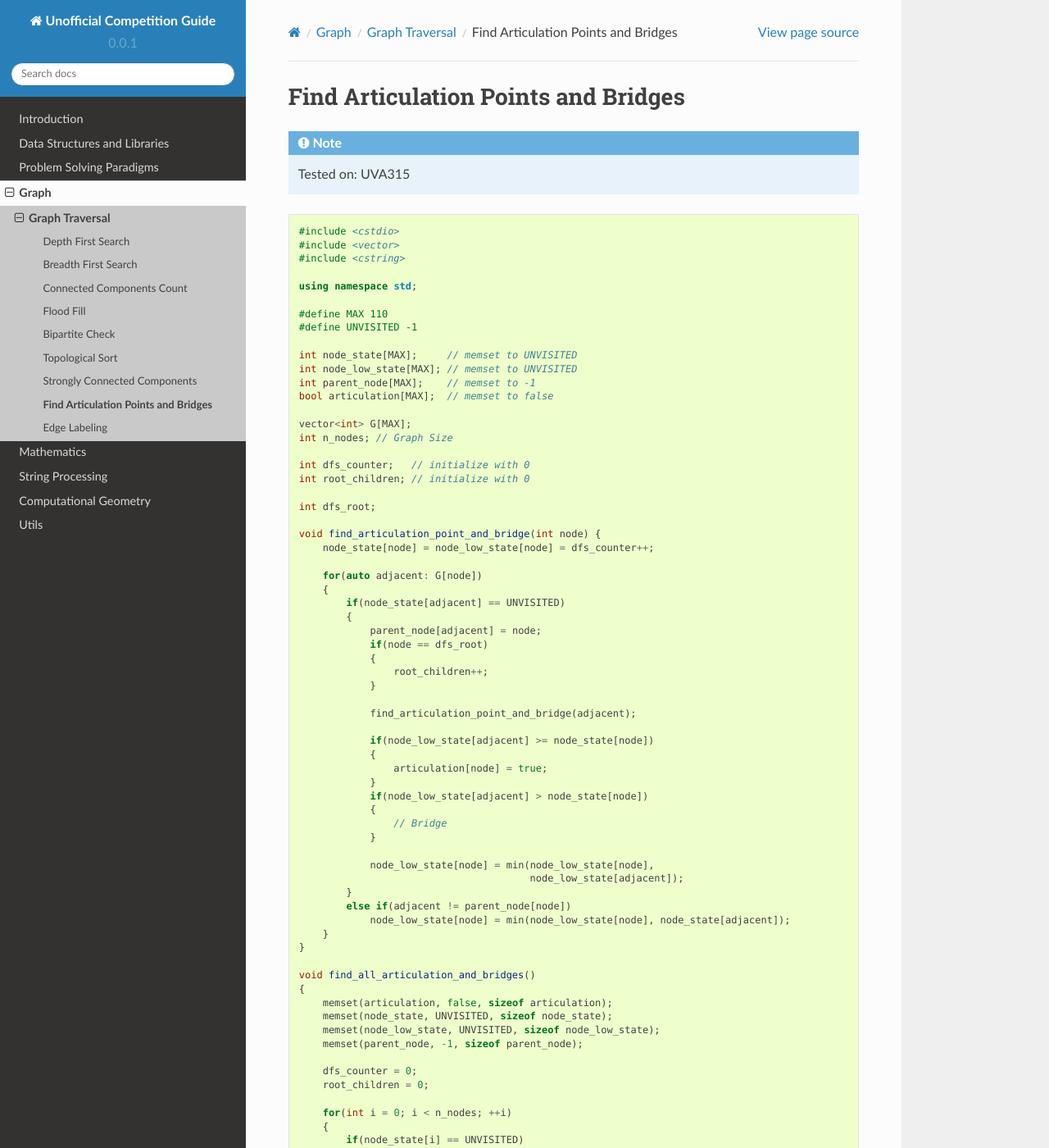
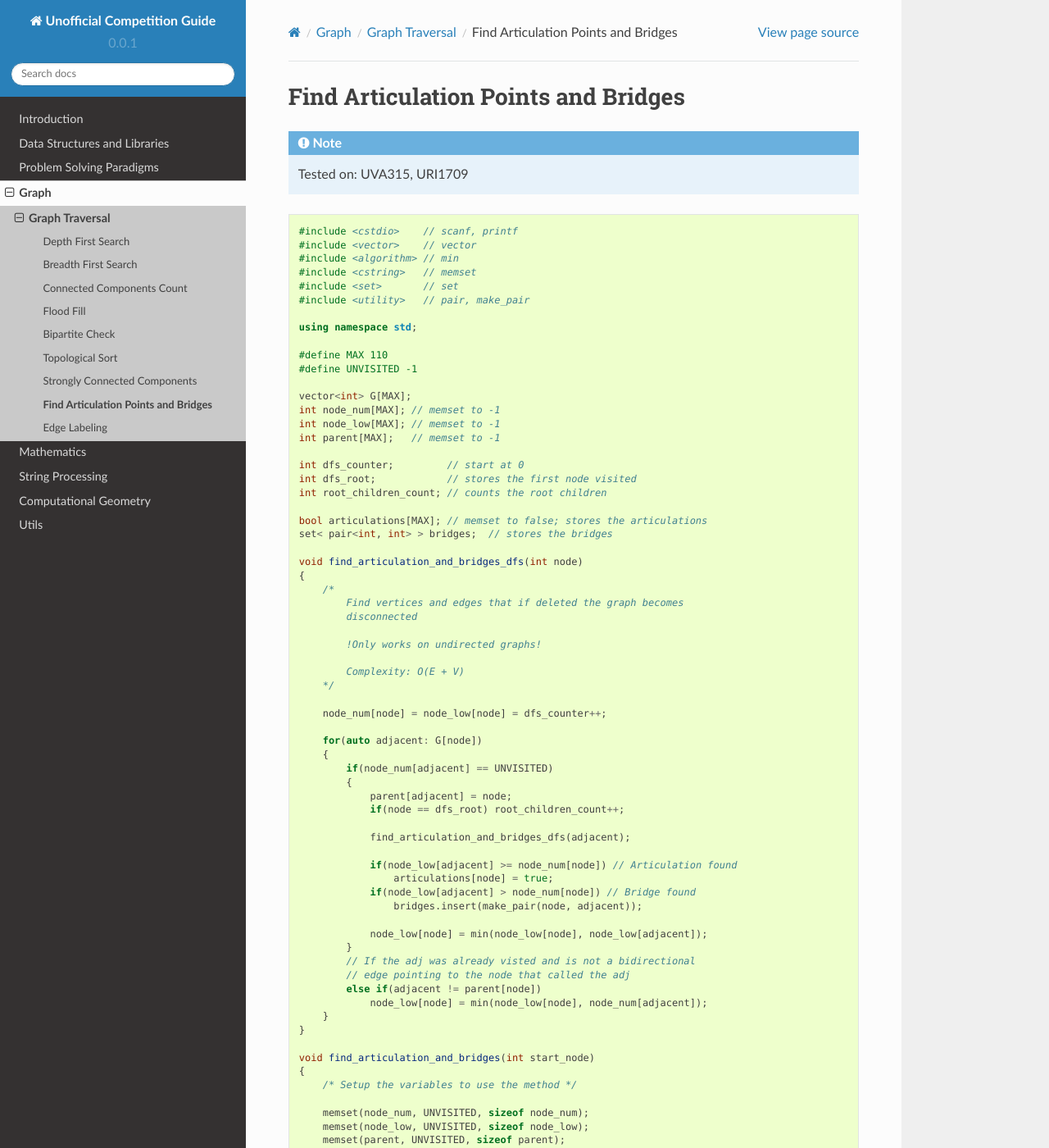
Before and after one commit to MatheusFaria/unofficial-competition-guide, a Sphinx documentation site: the page built from docs/source/find-articulation-points-and-bridges.rst, in a window 1280 px wide and 1400 px high. Shown: the whole window at 82% size. Built offline with Sphinx 7.4.7 and the Read the Docs theme 2.0.0, drawn with Linux system fonts in a browser that asks for light colours; some of the changed text lies outside the part shown.

Commit message:
Updating SCC and find articulations

```diff
--- a/docs/source/find-articulation-points-and-bridges.rst
+++ b/docs/source/find-articulation-points-and-bridges.rst
@@ -3,86 +3,86 @@ Find Articulation Points and Bridges
 
 .. note::
 
-    Tested on: UVA315
+    Tested on: UVA315, URI1709
 
 .. code-block:: cpp
 
-    #include <cstdio>
-    #include <vector>
-    #include <cstring>
+    #include <cstdio>    // scanf, printf
+    #include <vector>    // vector
+    #include <algorithm> // min
+    #include <cstring>   // memset
+    #include <set>       // set
+    #include <utility>   // pair, make_pair
 
     using namespace std;
 
     #define MAX 110
     #define UNVISITED -1
 
-    int node_state[MAX];     // memset to UNVISITED
-    int node_low_state[MAX]; // memset to UNVISITED
-    int parent_node[MAX];    // memset to -1
-    bool articulation[MAX];  // memset to false
+    vector<int> G[MAX];
+    int node_num[MAX]; // memset to -1
+    int node_low[MAX]; // memset to -1
+    int parent[MAX];   // memset to -1
 
-    vector<int> G[MAX];
-    int n_nodes; // Graph Size
+    int dfs_counter;         // start at 0
+    int dfs_root;            // stores the first node visited
+    int root_children_count; // counts the root children
 
-    int dfs_counter;   // initialize with 0
-    int root_children; // initialize with 0
+    bool articulations[MAX]; // memset to false; stores the articulations
+    set< pair<int, int> > bridges;  // stores the bridges
 
-    int dfs_root;
+    void find_articulation_and_bridges_dfs(int node)
+    {
+        /*
+            Find vertices and edges that if deleted the graph becomes
+            disconnected
 
-    void find_articulation_point_and_bridge(int node) {
-        node_state[node] = node_low_state[node] = dfs_counter++;
+            !Only works on undirected graphs!
+
+            Complexity: O(E + V)
+        */
+
+        node_num[node] = node_low[node] = dfs_counter++;
 
         for(auto adjacent: G[node])
         {
-            if(node_state[adjacent] == UNVISITED)
+            if(node_num[adjacent] == UNVISITED)
             {
-                parent_node[adjacent] = node;
-                if(node == dfs_root)
-                {
-                    root_children++;
-                }
+                parent[adjacent] = node;
+                if(node == dfs_root) root_children_count++;
 
-                find_articulation_point_and_bridge(adjacent);
+                find_articulation_and_bridges_dfs(adjacent);
 
-                if(node_low_state[adjacent] >= node_state[node])
-                {
-                    articulation[node] = true;
-                }
-                if(node_low_state[adjacent] > node_state[node])
-                {
-                    // Bridge
-                }
+                if(node_low[adjacent] >= node_num[node]) // Articulation found
+                    articulations[node] = true;
+                if(node_low[adjacent] > node_num[node]) // Bridge found
+                    bridges.insert(make_pair(node, adjacent));
 
-                node_low_state[node] = min(node_low_state[node],
-                                           node_low_state[adjacent]);
+                node_low[node] = min(node_low[node], node_low[adjacent]);
             }
-            else if(adjacent != parent_node[node])
-                node_low_state[node] = min(node_low_state[node], node_state[adjacent]);
+            // If the adj was already visted and is not a bidirectional
+            // edge pointing to the node that called the adj
+            else if(adjacent != parent[node])
+                node_low[node] = min(node_low[node], node_num[adjacent]);
         }
     }
 
-    void find_all_articulation_and_bridges()
+    void find_articulation_and_bridges(int start_node)
     {
-        memset(articulation, false, sizeof articulation);
-        memset(node_state, UNVISITED, sizeof node_state);
-        memset(node_low_state, UNVISITED, sizeof node_low_state);
-        memset(parent_node, -1, sizeof parent_node);
+        /* Setup the variables to use the method */
 
-        dfs_counter = 0;
-        root_children = 0;
+        memset(node_num, UNVISITED, sizeof node_num);
+        memset(node_low, UNVISITED, sizeof node_low);
+        memset(parent, UNVISITED, sizeof parent);
+        memset(articulations, false, sizeof articulations);
+        bridges.clear();
 
-        for(int i = 0; i < n_nodes; ++i)
-        {
-            if(node_state[i] == UNVISITED)
-            {
-                dfs_root = i;
-                root_children = 0;
-                find_articulation_point_and_bridge(i);
+        dfs_counter = root_children_count = 0;
 
-                articulation[dfs_root] = root_children > 1;
-            }
-        }
+        dfs_root = start_node;
+        find_articulation_and_bridges_dfs(dfs_root);
 
+        articulations[dfs_root] = root_children_count > 1;
     }
 
 
```
Also changed, not shown: docs/source/ssc.rst (+43 -40 lines), 2 other files.
